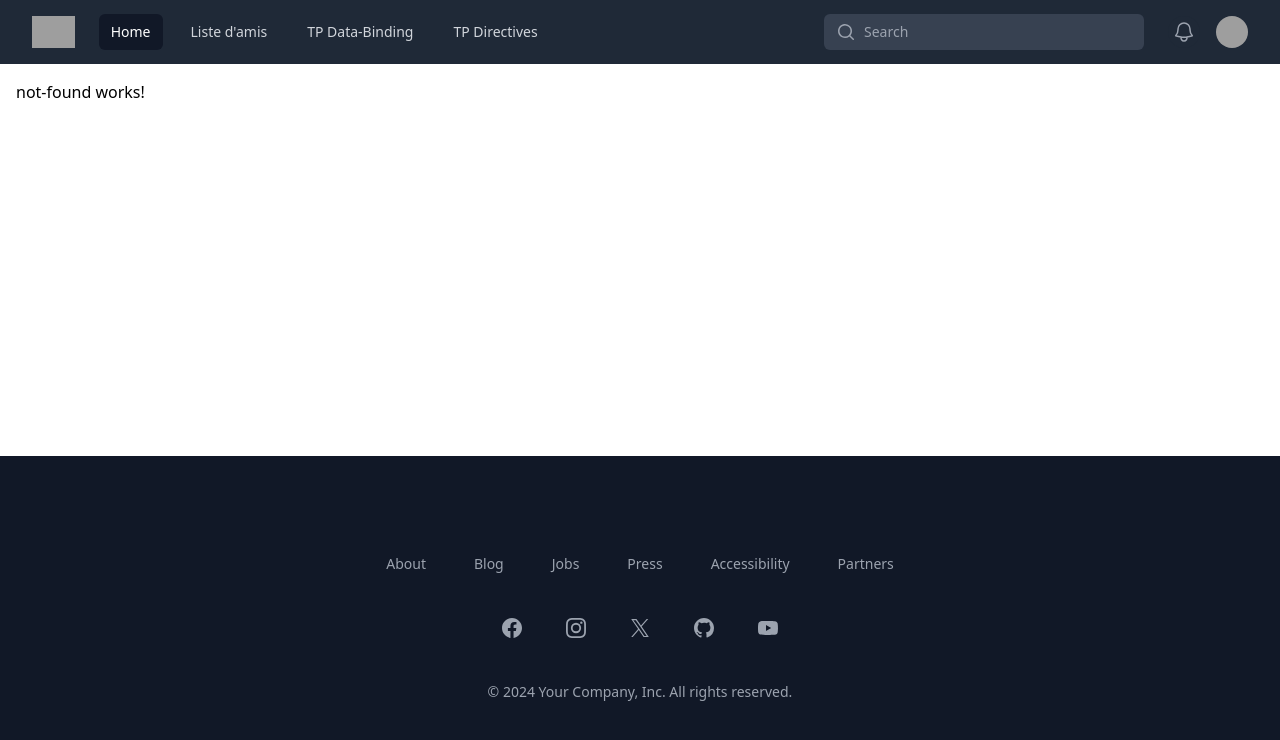
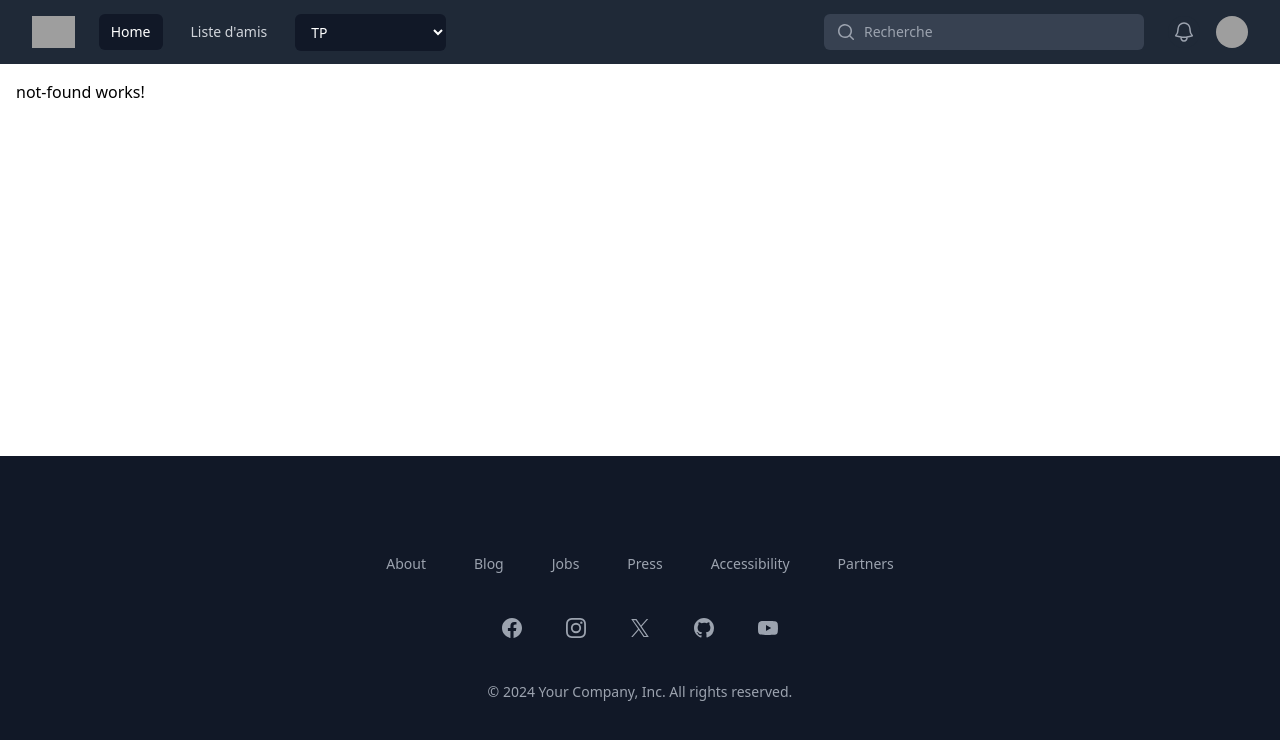
Before and after one commit to theorcd31/cours-vite-angular, an Angular app: page / in a window 1280 px wide. Shown: the top 740 px of the page. Built offline with nearby package versions, Linux system fonts and the light colour scheme; grey boxes are pictures that could not be loaded.

Commit message:
ajout dropdown

```diff
--- a/src/app/shared/navigation/navigation.component.html
+++ b/src/app/shared/navigation/navigation.component.html
@@ -10,14 +10,24 @@
               <!-- Current: "bg-gray-900 text-white", Default: "text-gray-300 hover:bg-gray-700 hover:text-white" -->
               <a routerLink="/home" class="rounded-md bg-gray-900 px-3 py-2 text-sm font-medium text-white">Home</a>
               <a routerLink="/app-list-friends" class="rounded-md px-3 py-2 text-sm font-medium text-gray-300 hover:bg-gray-700 hover:text-white">Liste d'amis</a>
-              <a href="/app-data-binding" class="rounded-md px-3 py-2 text-sm font-medium text-gray-300 hover:bg-gray-700 hover:text-white">TP Data-Binding</a>
-              <a href="/app-directives" class="rounded-md px-3 py-2 text-sm font-medium text-gray-300 hover:bg-gray-700 hover:text-white">TP Directives</a>
+              <div class="dropdown h-8">
+                <select
+                  id="menu"
+                  name="menu"
+                  class="rounded-md bg-gray-900 px-3 py-2 text-sm font-medium text-white"
+                  (change)="onNavigate($event)"
+                >
+                  <option value="" disabled selected>TP</option>
+                  <option value="/app-data-binding">TP Data-Binding</option>
+                  <option value="/app-directives">TP Directives</option>
+                </select>
+              </div>
             </div>
           </div>
         </div>
         <div class="flex flex-1 justify-center px-2 lg:ml-6 lg:justify-end">
           <div class="grid w-full max-w-lg grid-cols-1 lg:max-w-xs">
-            <input type="search" name="search" aria-label="Search" class="col-start-1 row-start-1 block w-full rounded-md bg-gray-700 py-1.5 pl-10 pr-3 text-base text-white outline-none placeholder:text-gray-400 focus:bg-white focus:text-gray-900 focus:placeholder:text-gray-400 sm:text-sm/6" placeholder="Search">
+            <input type="search" name="search" aria-label="Search" class="col-start-1 row-start-1 block w-full rounded-md bg-gray-700 py-1.5 pl-10 pr-3 text-base text-white outline-none placeholder:text-gray-400 focus:bg-white focus:text-gray-900 focus:placeholder:text-gray-400 sm:text-sm/6" placeholder="Recherche">
             <svg class="pointer-events-none col-start-1 row-start-1 ml-3 size-5 self-center text-gray-400" viewBox="0 0 20 20" fill="currentColor" aria-hidden="true" data-slot="icon">
               <path fill-rule="evenodd" d="M9 3.5a5.5 5.5 0 1 0 0 11 5.5 5.5 0 0 0 0-11ZM2 9a7 7 0 1 1 12.452 4.391l3.328 3.329a.75.75 0 1 1-1.06 1.06l-3.329-3.328A7 7 0 0 1 2 9Z" clip-rule="evenodd" />
             </svg>
--- a/src/app/shared/navigation/navigation.component.ts
+++ b/src/app/shared/navigation/navigation.component.ts
@@ -1,5 +1,6 @@
 import { Component } from '@angular/core';
 import { RouterLink } from '@angular/router';
+import { Router } from '@angular/router';
 
 @Component({
   selector: 'app-navigation',
@@ -8,5 +9,14 @@ import { RouterLink } from '@angular/router';
   styleUrl: './navigation.component.css'
 })
 export class NavigationComponent {
+  constructor(private router: Router) {}
 
+  onNavigate(event: Event): void {
+    const selectElement = event.target as HTMLSelectElement;
+    const selectedValue = selectElement.value;
+
+    if (selectedValue) {
+      this.router.navigateByUrl(selectedValue);
+    }
+  }
 }
```
